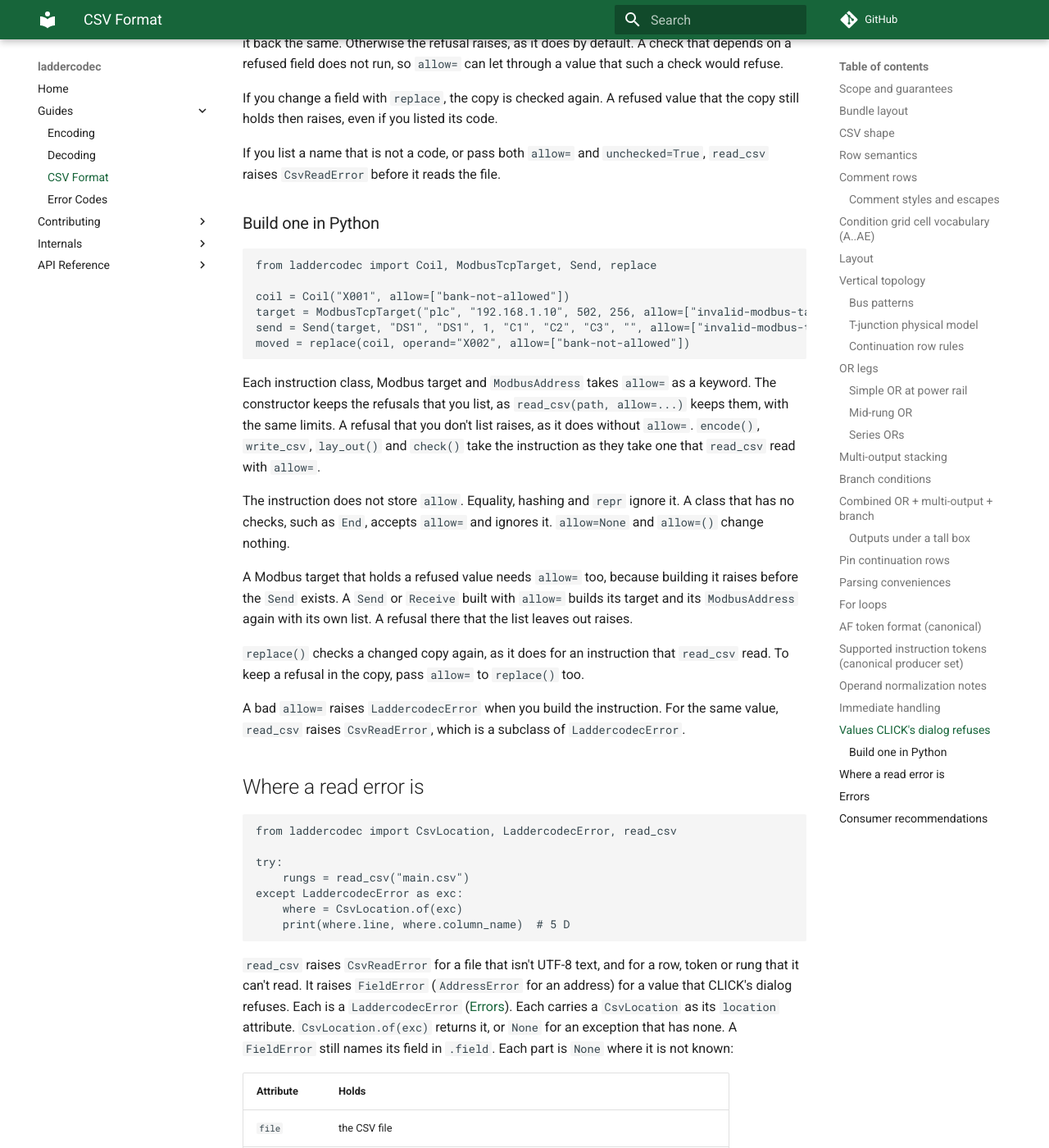
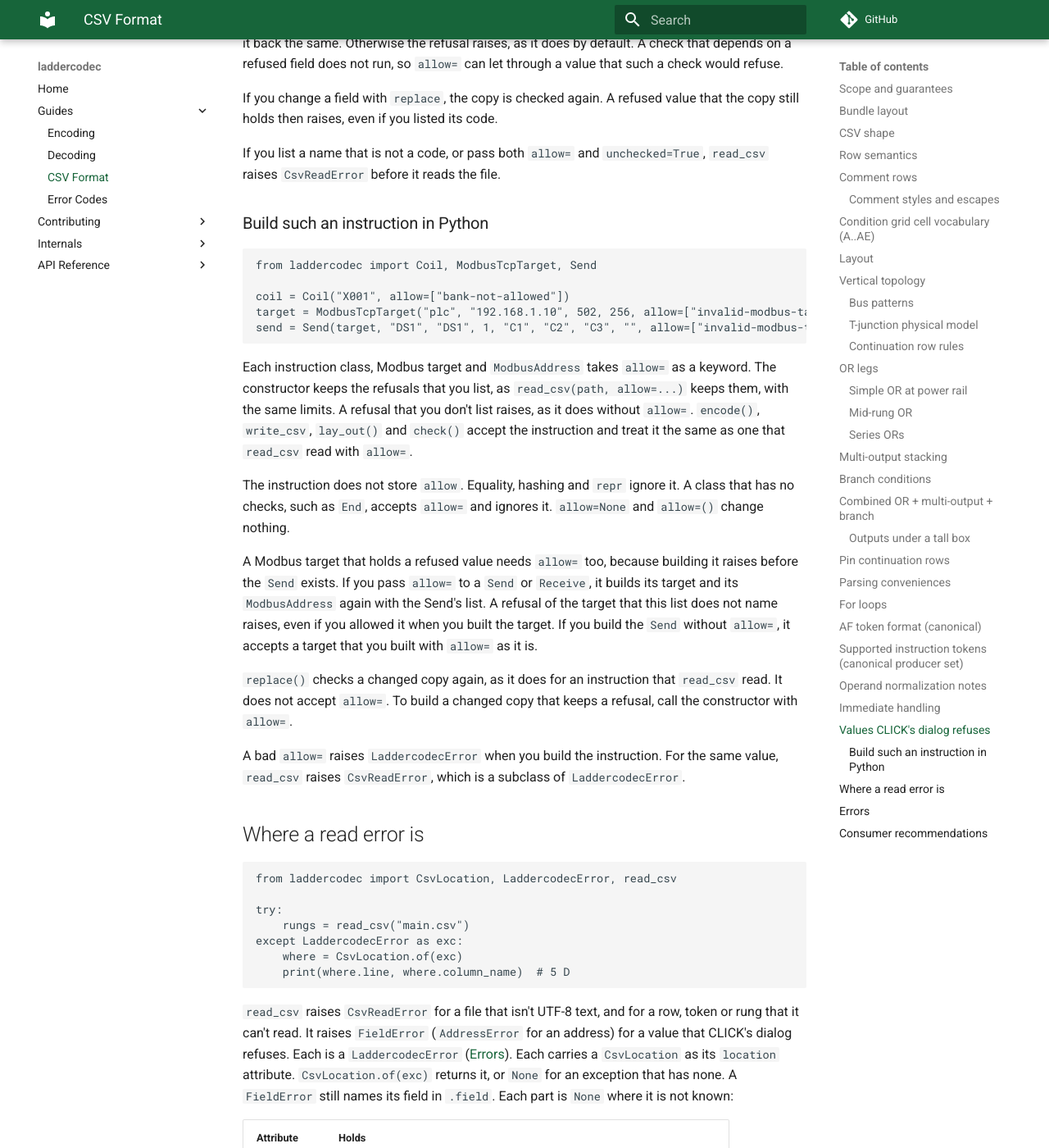
Before and after one commit to ssweber/laddercodec, an MkDocs documentation site: the page built from docs/guides/csv-format.md, in a window 1280 px wide and 1400 px high, scrolled down 25945 px. Shown: the whole window at 82% size. Built offline with MkDocs 1.6.1 and Material for MkDocs 9.7.7, drawn with Linux system fonts in a browser that asks for light colours; comment, search, counter and statistics services are not loaded.

Commit message:
docs: describe allow= on constructors without replace()
Remove replace(..., allow=) from the guide and the CHANGELOG, and the
Breaking changes entry that the frozen base required. Say that a Send
built without allow= accepts an allowed target as it is, and rewrite
the sentences that the review found hard to read.

Co-Authored-By: Claude Opus 5.5 <noreply@anthropic.com>

````diff
--- a/docs/guides/csv-format.md
+++ b/docs/guides/csv-format.md
@@ -1199,34 +1199,37 @@ that the copy still holds then raises, even if you listed its code.
 If you list a name that is not a code, or pass both `allow=` and `unchecked=True`,
 `read_csv` raises `CsvReadError` before it reads the file.
 
-### Build one in Python
+### Build such an instruction in Python
 
 ```python
-from laddercodec import Coil, ModbusTcpTarget, Send, replace
+from laddercodec import Coil, ModbusTcpTarget, Send
 
 coil = Coil("X001", allow=["bank-not-allowed"])
 target = ModbusTcpTarget("plc", "192.168.1.10", 502, 256, allow=["invalid-modbus-target"])
 send = Send(target, "DS1", "DS1", 1, "C1", "C2", "C3", "", allow=["invalid-modbus-target"])
-moved = replace(coil, operand="X002", allow=["bank-not-allowed"])
 ```
 
 Each instruction class, Modbus target and `ModbusAddress` takes `allow=` as a
 keyword. The constructor keeps the refusals that you list, as `read_csv(path,
 allow=...)` keeps them, with the same limits. A refusal that you don't list raises,
-as it does without `allow=`. `encode()`, `write_csv`, `lay_out()` and `check()` take
-the instruction as they take one that `read_csv` read with `allow=`.
+as it does without `allow=`. `encode()`, `write_csv`, `lay_out()` and `check()`
+accept the instruction and treat it the same as one that `read_csv` read with
+`allow=`.
 
 The instruction does not store `allow`. Equality, hashing and `repr` ignore it. A
 class that has no checks, such as `End`, accepts `allow=` and ignores it.
 `allow=None` and `allow=()` change nothing.
 
 A Modbus target that holds a refused value needs `allow=` too, because building it
-raises before the `Send` exists. A `Send` or `Receive` built with `allow=` builds its
-target and its `ModbusAddress` again with its own list. A refusal there that the list
-leaves out raises.
+raises before the `Send` exists. If you pass `allow=` to a `Send` or `Receive`, it
+builds its target and its `ModbusAddress` again with the Send's list. A refusal of the
+target that this list does not name raises, even if you allowed it when you built the
+target. If you build the `Send` without `allow=`, it accepts a target that you built
+with `allow=` as it is.
 
 `replace()` checks a changed copy again, as it does for an instruction that
-`read_csv` read. To keep a refusal in the copy, pass `allow=` to `replace()` too.
+`read_csv` read. It does not accept `allow=`. To build a changed copy that keeps a
+refusal, call the constructor with `allow=`.
 
 A bad `allow=` raises `LaddercodecError` when you build the instruction. For the
 same value, `read_csv` raises `CsvReadError`, which is a subclass of
````
Also changed, not shown: AGENTS.md (+2 -2 lines), CHANGELOG.md (+1 -6 lines), docs/AGENTS.md (+1 -1 lines), docs/guides/encoding.md (+1 -1 lines).
